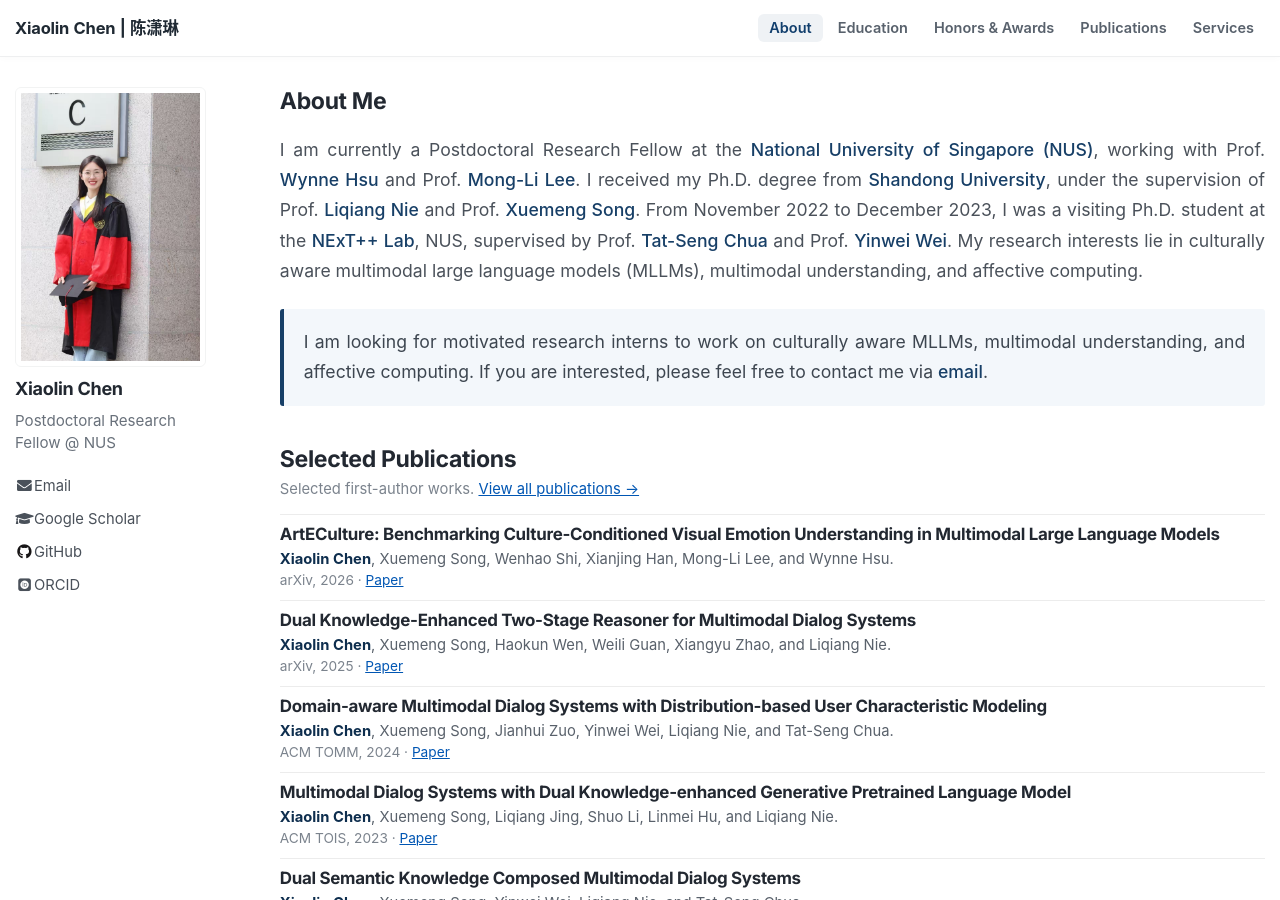
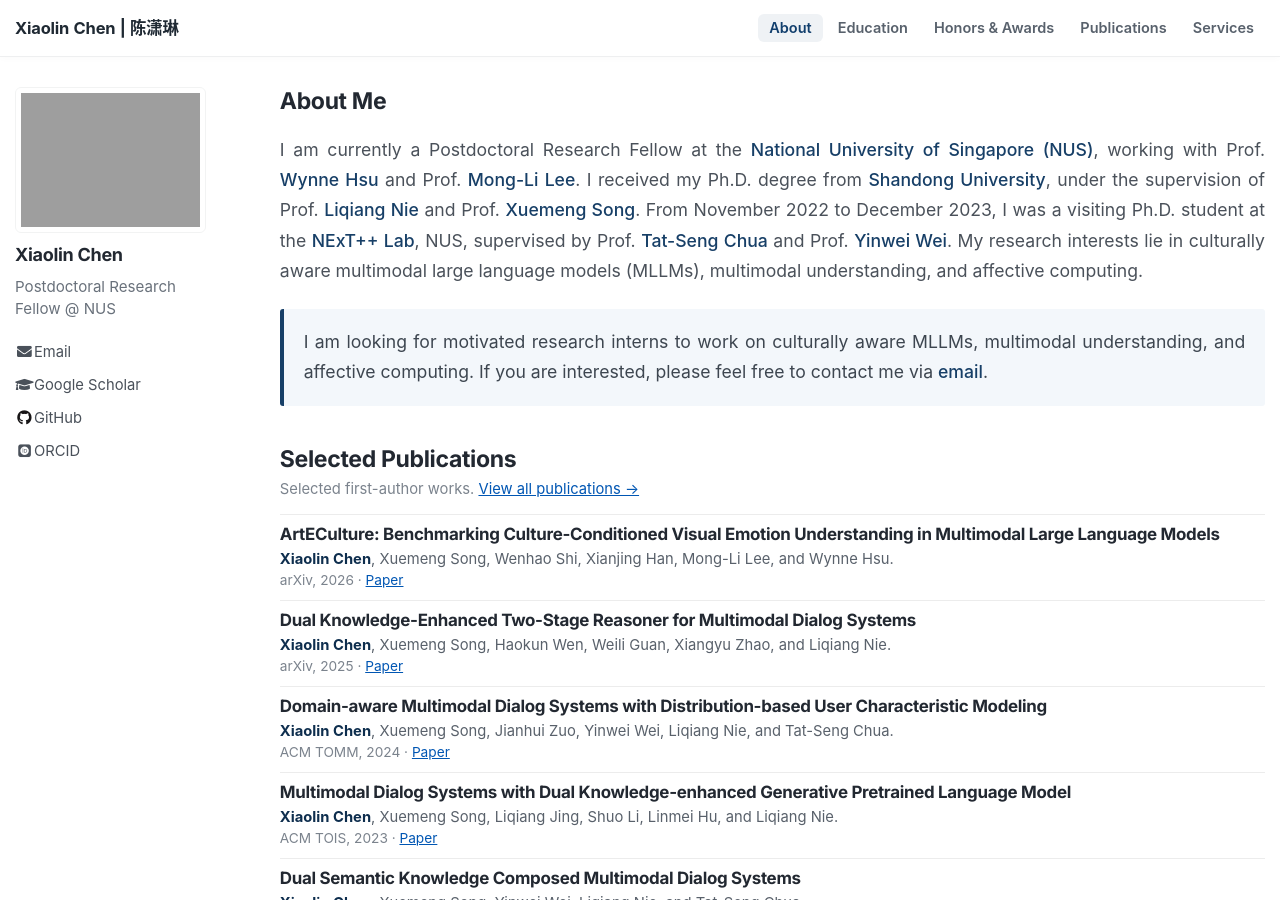
Before and after one commit to XiaolinChen-XL/XiaolinChen-XL.github.io, a Jekyll site: the page built from _pages/about.md, in a window 1280 px wide and 900 px high. Built offline with Jekyll 4.4.1, drawn with Linux system fonts in a browser that asks for light colours; some web fonts are replaced.

Commit message:
Update homepage portrait

```diff
--- a/_config.yml
+++ b/_config.yml
@@ -81,7 +81,7 @@ analytics:
 # Site Author
 author:
   name             : "Xiaolin Chen"
-  avatar           : "xiaolin.jpg"
+  avatar           : "ChenXiaolin.png"
   bio              : "Postdoctoral Research Fellow @ NUS"
   location         : "Singapore"
   employer         :
```
Also changed, not shown: 1 other file.
